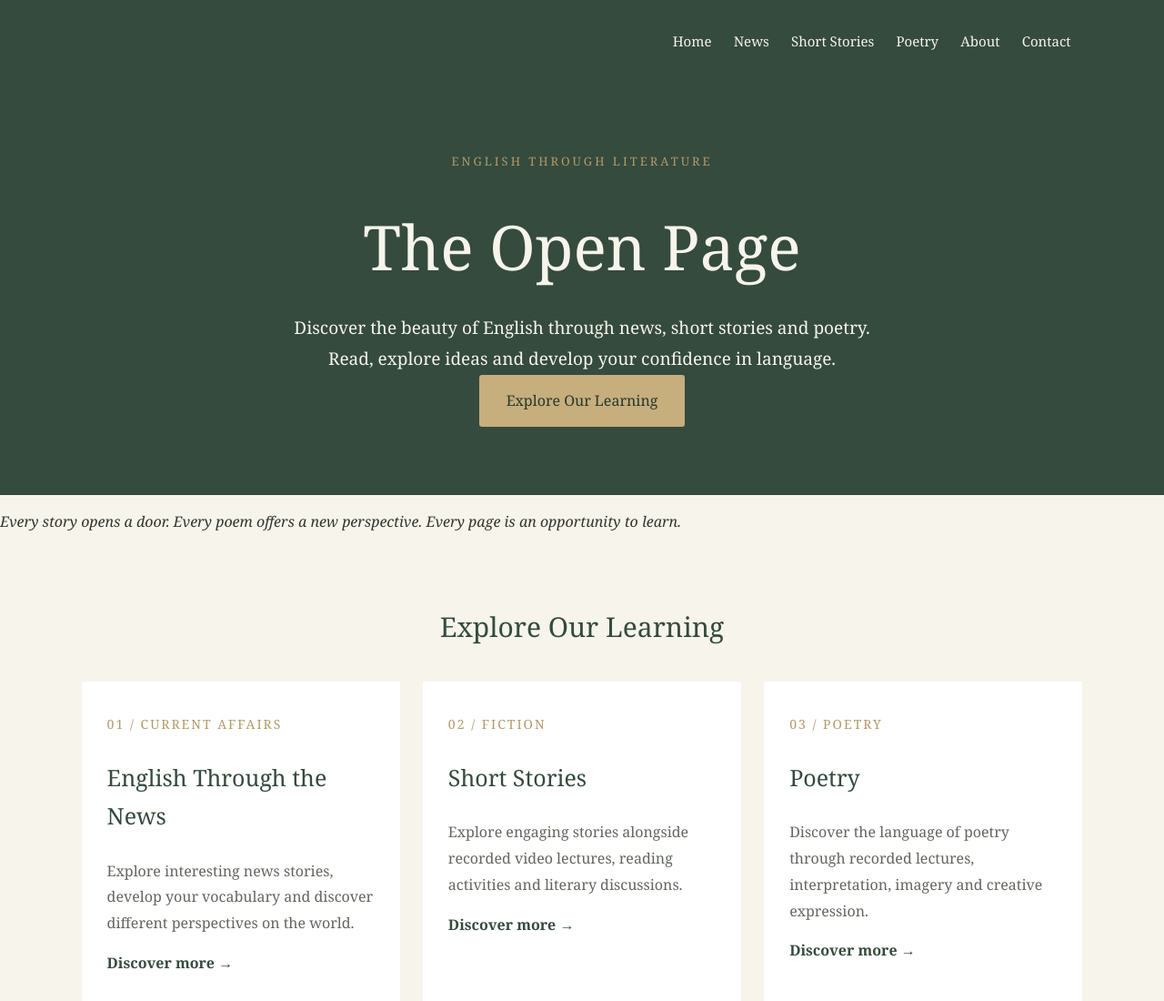
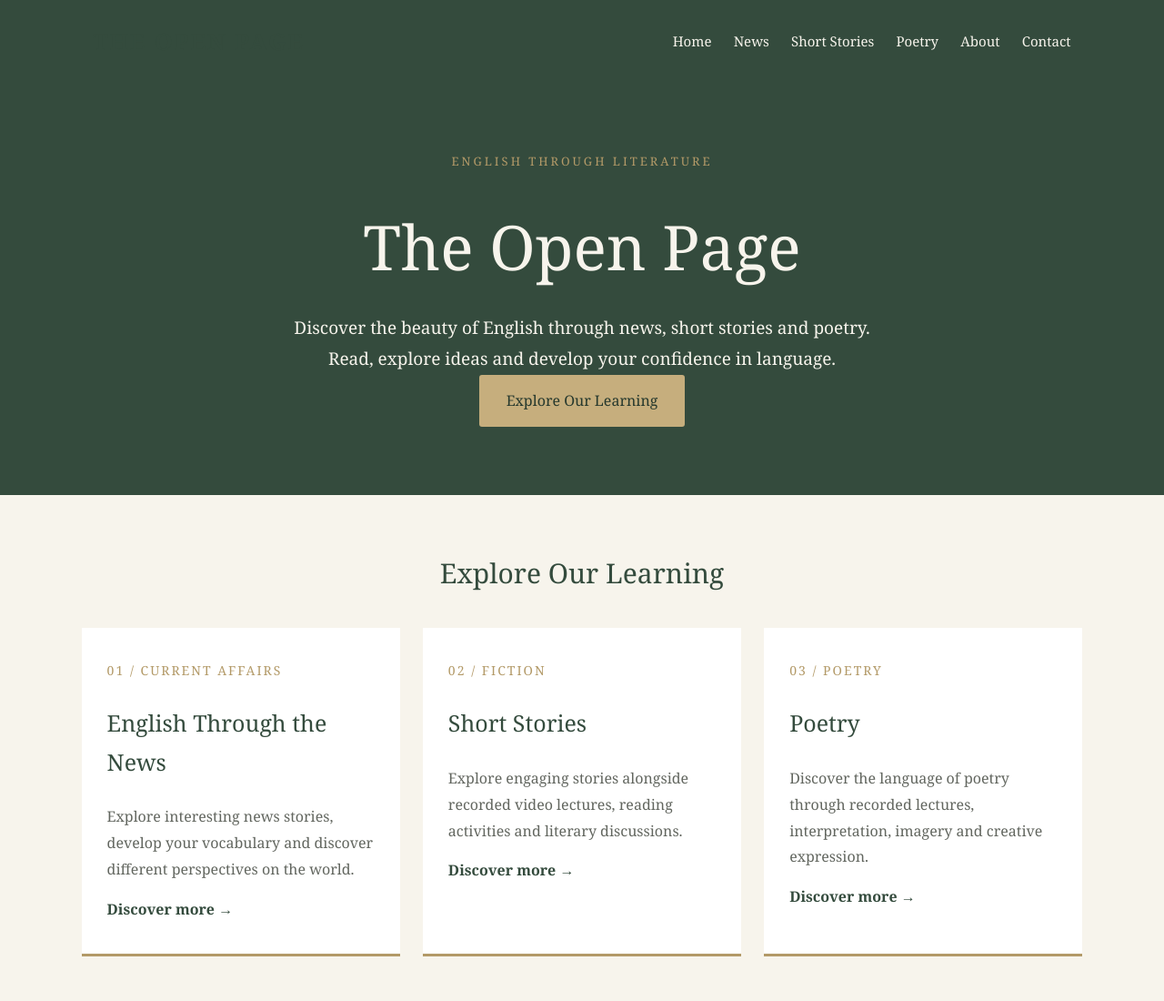
Before and after one commit to oliverdean81-code/the-open-page, a plain HTML site: page index.html in a window 1280 px wide. Shown: the top 1100 px of the page at 91% size. Drawn offline with Linux system fonts and the light colour scheme.

Commit message:
Update index.html

```diff
--- a/index.html
+++ b/index.html
@@ -164,7 +164,6 @@ footer {
   <p>Discover the beauty of English through news, short stories and poetry. Read, explore ideas and develop your confidence in language.</p>
   <a href="#learning">Explore Our Learning</a>
 </section>
-<p><em>Every story opens a door. Every poem offers a new perspective. Every page is an opportunity to learn.</em></p>
 </section>
 
 <section class="courses" id="learning">
```
